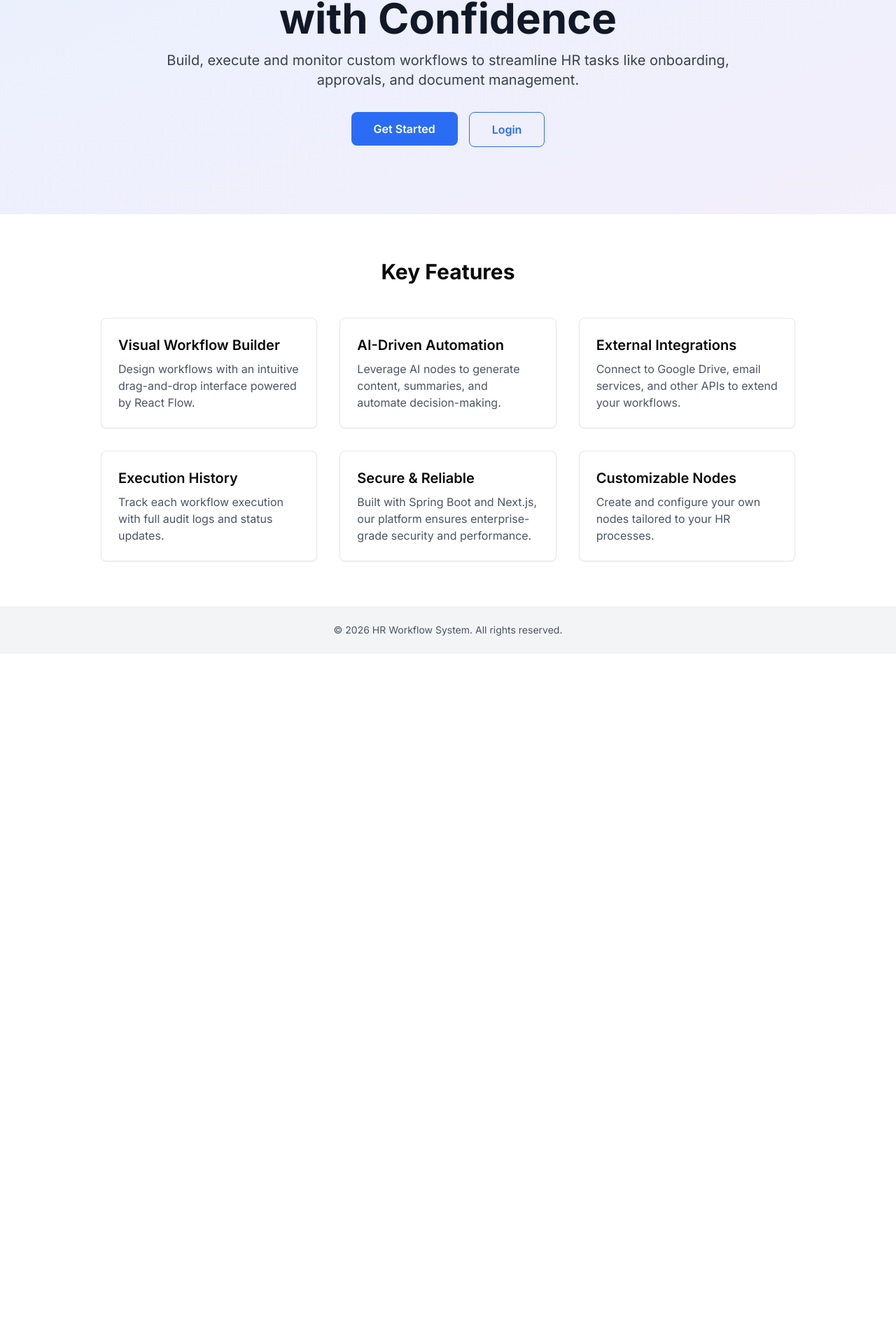
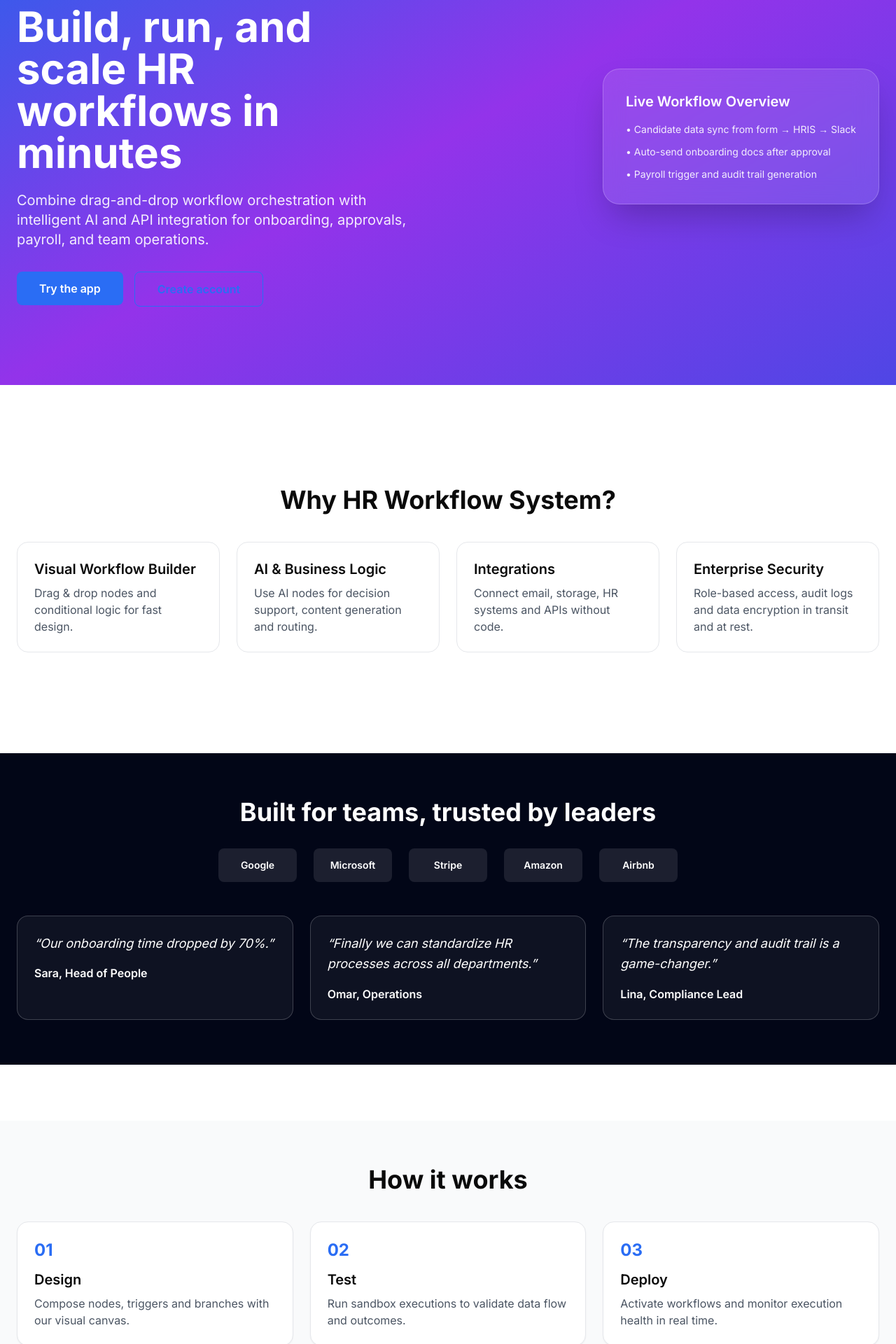
Before and after one commit to Aziz-Ennaciri/HR-WORKFLOW, a Next.js app in the folder hr-workflow-frontend/: page / in a window 1280 px wide. Shown: the part 160-2080 px from the top of the page at 70% size. Before the commit the page ends 1094 px from the top, so only its background shows below. Built offline with nearby package versions, Linux system fonts and the light colour scheme.

Commit message:
update frontend

```diff
--- a/hr-workflow-frontend/src/app/layout.tsx
+++ b/hr-workflow-frontend/src/app/layout.tsx
@@ -1,7 +1,6 @@
 import type { Metadata } from "next";
 import "./globals.css";
 import { Toaster } from "react-hot-toast";
-import Footer from "../components/layout/Footer";
 
 export const metadata: Metadata = {
   title: "HR Workflow System",
@@ -17,7 +16,6 @@ export default function RootLayout({
     <html lang="en">
       <body className="flex flex-col min-h-screen bg-background text-foreground">
         <main className="flex-grow">{children}</main>
-        <Footer />
         <Toaster
           position="top-right"
           toastOptions={{
--- a/hr-workflow-frontend/src/app/page.tsx
+++ b/hr-workflow-frontend/src/app/page.tsx
@@ -2,92 +2,199 @@
 
 import Link from "next/link";
 import Button from "../components/ui/Button";
-import Card from "../components/ui/Card";
+import Footer from "../components/layout/Footer";
 
 export default function Home() {
   return (
-    <div className="">
-      {/* Hero */}
-      <section className="bg-gradient-to-br from-primary/10 to-secondary/10 py-24">
-        <div className="max-w-4xl mx-auto text-center px-4">
-          <h1 className="text-5xl sm:text-6xl font-extrabold text-gray-900 mb-4">
-            Automate Your HR Processes with Confidence
-          </h1>
-          <p className="text-xl text-gray-700 mb-8">
-            Build, execute and monitor custom workflows to streamline HR tasks
-            like onboarding, approvals, and document management.
+    <div className="space-y-20">
+      <section className="bg-gradient-to-br from-blue-600 via-purple-600 to-indigo-600 text-white">
+        <div className="max-w-7xl mx-auto px-6 py-24 lg:py-28">
+          <div className="flex flex-col lg:flex-row lg:items-center lg:justify-between gap-12">
+            <div className="max-w-xl">
+              <p className="inline-flex items-center px-3 py-1.5 rounded-full bg-white/20 text-sm font-semibold tracking-wide uppercase">
+                enterprise-ready HR automation
+              </p>
+              <h1 className="mt-6 text-4xl sm:text-5xl lg:text-6xl font-extrabold leading-tight">
+                Build, run, and scale HR workflows in minutes
+              </h1>
+              <p className="mt-6 text-lg sm:text-xl text-white/90">
+                Combine drag-and-drop workflow orchestration with intelligent AI
+                and API integration for onboarding, approvals, payroll, and team
+                operations.
+              </p>
+              <div className="mt-8 flex flex-wrap gap-4">
+                <Link href="/login">
+                  <Button className="px-8 py-3" variant="primary">
+                    Try the app
+                  </Button>
+                </Link>
+                <Link href="/register">
+                  <Button className="px-8 py-3" variant="outline">
+                    Create account
+                  </Button>
+                </Link>
+              </div>
+            </div>
+            <div className="relative max-w-2xl">
+              <div className="rounded-3xl border border-white/20 bg-white/10 backdrop-blur-lg p-8 shadow-2xl">
+                <h3 className="text-white text-xl font-semibold mb-4">
+                  Live Workflow Overview
+                </h3>
+                <ul className="space-y-3 text-white/90 text-sm">
+                  <li>• Candidate data sync from form → HRIS → Slack</li>
+                  <li>• Auto-send onboarding docs after approval</li>
+                  <li>• Payroll trigger and audit trail generation</li>
+                </ul>
+              </div>
+            </div>
+          </div>
+        </div>
+      </section>
+
+      <section className="bg-white">
+        <div className="max-w-7xl mx-auto px-6 py-16">
+          <h2 className="text-3xl sm:text-4xl font-bold text-center mb-10">
+            Why HR Workflow System?
+          </h2>
+          <div className="grid gap-6 md:grid-cols-2 lg:grid-cols-4">
+            {[
+              {
+                title: "Visual Workflow Builder",
+                desc: "Drag & drop nodes and conditional logic for fast design.",
+              },
+              {
+                title: "AI & Business Logic",
+                desc: "Use AI nodes for decision support, content generation and routing.",
+              },
+              {
+                title: "Integrations",
+                desc: "Connect email, storage, HR systems and APIs without code.",
+              },
+              {
+                title: "Enterprise Security",
+                desc: "Role-based access, audit logs and data encryption in transit and at rest.",
+              },
+            ].map((item) => (
+              <div
+                key={item.title}
+                className="rounded-2xl border border-gray-200 p-6 hover:shadow-lg transition"
+              >
+                <h3 className="text-xl font-semibold mb-2">{item.title}</h3>
+                <p className="text-gray-600">{item.desc}</p>
+              </div>
+            ))}
+          </div>
+        </div>
+      </section>
+
+      <section className="bg-slate-950 text-white">
+        <div className="max-w-7xl mx-auto px-6 py-16">
+          <h2 className="text-3xl sm:text-4xl font-bold text-center mb-8">
+            Built for teams, trusted by leaders
+          </h2>
+          <div className="flex flex-wrap justify-center items-center gap-6">
+            {["Google", "Microsoft", "Stripe", "Amazon", "Airbnb"].map(
+              (logo) => (
+                <div
+                  key={logo}
+                  className="w-28 h-12 rounded-lg bg-white/10 flex items-center justify-center text-sm font-semibold"
+                >
+                  {logo}
+                </div>
+              ),
+            )}
+          </div>
+          <div className="mt-12 grid gap-6 md:grid-cols-3">
+            {[
+              {
+                quote: "Our onboarding time dropped by 70%.",
+                name: "Sara, Head of People",
+              },
+              {
+                quote:
+                  "Finally we can standardize HR processes across all departments.",
+                name: "Omar, Operations",
+              },
+              {
+                quote: "The transparency and audit trail is a game-changer.",
+                name: "Lina, Compliance Lead",
+              },
+            ].map((item) => (
+              <div
+                key={item.name}
+                className="rounded-2xl border border-white/20 p-6 bg-white/5"
+              >
+                <p className="italic text-lg leading-relaxed">“{item.quote}”</p>
+                <p className="mt-4 font-semibold">{item.name}</p>
+              </div>
+            ))}
+          </div>
+        </div>
+      </section>
+
+      <section className="bg-gray-50">
+        <div className="max-w-7xl mx-auto px-6 py-16">
+          <h2 className="text-3xl sm:text-4xl font-bold text-center mb-10">
+            How it works
+          </h2>
+          <div className="grid gap-6 md:grid-cols-3">
+            {[
+              {
+                step: "01",
+                title: "Design",
+                desc: "Compose nodes, triggers and branches with our visual canvas.",
+              },
+              {
+                step: "02",
+                title: "Test",
+                desc: "Run sandbox executions to validate data flow and outcomes.",
+              },
+              {
+                step: "03",
+                title: "Deploy",
+                desc: "Activate workflows and monitor execution health in real time.",
+              },
+            ].map((item) => (
+              <div
+                key={item.step}
+                className="rounded-2xl border border-gray-200 p-6 bg-white shadow-sm"
+              >
+                <div className="text-primary text-2xl font-bold mb-3">
+                  {item.step}
+                </div>
+                <h3 className="text-xl font-semibold mb-2">{item.title}</h3>
+                <p className="text-gray-600">{item.desc}</p>
+              </div>
+            ))}
+          </div>
+        </div>
+      </section>
+
+      <section className="bg-gradient-to-r from-blue-500 to-purple-600 text-white py-16">
+        <div className="max-w-5xl mx-auto text-center px-6">
+          <h2 className="text-3xl sm:text-4xl font-bold mb-4">
+            Ready to accelerate HR operations?
+          </h2>
+          <p className="text-lg text-white/90 mb-8">
+            Onboard faster, reduce manual follow-ups, and keep everyone aligned
+            with one workflow platform.
           </p>
-          <div className="flex justify-center space-x-4">
-            <Link href="/register">
-              <Button className="px-8 py-3" variant="primary">
-                Get Started
+          <div className="flex justify-center gap-4 flex-wrap">
+            <Link href="/login">
+              <Button className="px-10 py-3" variant="primary">
+                Try the app
               </Button>
             </Link>
-            <Link href="/login">
-              <Button className="px-8 py-3" variant="outline">
-                Login
+            <Link href="/register">
+              <Button className="px-10 py-3" variant="outline">
+                Sign up now
               </Button>
             </Link>
           </div>
         </div>
       </section>
 
-      {/* Features */}
-      <section className="py-16 bg-white">
-        <div className="max-w-5xl mx-auto px-4">
-          <h2 className="text-3xl font-bold text-center mb-12">Key Features</h2>
-          <div className="grid gap-8 sm:grid-cols-2 lg:grid-cols-3">
-            <Card>
-              <h3 className="text-xl font-semibold mb-2">
-                Visual Workflow Builder
-              </h3>
-              <p className="text-gray-600">
-                Design workflows with an intuitive drag-and-drop interface
-                powered by React Flow.
-              </p>
-            </Card>
-            <Card>
-              <h3 className="text-xl font-semibold mb-2">
-                AI-Driven Automation
-              </h3>
-              <p className="text-gray-600">
-                Leverage AI nodes to generate content, summaries, and automate
-                decision-making.
-              </p>
-            </Card>
-            <Card>
-              <h3 className="text-xl font-semibold mb-2">
-                External Integrations
-              </h3>
-              <p className="text-gray-600">
-                Connect to Google Drive, email services, and other APIs to
-                extend your workflows.
-              </p>
-            </Card>
-            <Card>
-              <h3 className="text-xl font-semibold mb-2">Execution History</h3>
-              <p className="text-gray-600">
-                Track each workflow execution with full audit logs and status
-                updates.
-              </p>
-            </Card>
-            <Card>
-              <h3 className="text-xl font-semibold mb-2">Secure & Reliable</h3>
-              <p className="text-gray-600">
-                Built with Spring Boot and Next.js, our platform ensures
-                enterprise-grade security and performance.
-              </p>
-            </Card>
-            <Card>
-              <h3 className="text-xl font-semibold mb-2">Customizable Nodes</h3>
-              <p className="text-gray-600">
-                Create and configure your own nodes tailored to your HR
-                processes.
-              </p>
-            </Card>
-          </div>
-        </div>
-      </section>
+      <Footer />
     </div>
   );
 }
--- a/hr-workflow-frontend/src/app/workflows/[id]/execute/page.tsx
+++ b/hr-workflow-frontend/src/app/workflows/[id]/execute/page.tsx
@@ -310,7 +310,8 @@ export default function ExecuteWorkflowPage() {
             />
             <p className="text-sm text-gray-500 mt-2">
               ℹ️ Enter input data as valid JSON. This data will be available to
-              all nodes in the workflow.
+              all nodes in the workflow; GPT nodes will use it to filter and
+              tailor the response.
             </p>
 
             <div className="mt-4">
--- a/hr-workflow-frontend/src/components/layout/Footer.tsx
+++ b/hr-workflow-frontend/src/components/layout/Footer.tsx
@@ -1,10 +1,32 @@
 export default function Footer() {
   return (
-    <footer className="bg-gray-100 dark:bg-gray-800 py-6">
-      <div className="max-w-7xl mx-auto px-4 sm:px-6 lg:px-8 text-center">
-        <p className="text-sm text-gray-600 dark:text-gray-400">
-          © {new Date().getFullYear()} HR Workflow System. All rights reserved.
-        </p>
+    <footer className="bg-gray-900 text-gray-200">
+      <div className="max-w-7xl mx-auto px-6 py-12 grid gap-8 md:grid-cols-3">
+        <div>
+          <h3 className="text-xl font-semibold">HR Workflow System</h3>
+          <p className="mt-2 text-sm text-gray-400">
+            Enterprise HR automation, approvals and onboarding in one platform.
+          </p>
+        </div>
+        <div>
+          <h4 className="font-semibold mb-2">Product</h4>
+          <ul className="space-y-1 text-sm text-gray-400">
+            <li>Workflow Builder</li>
+            <li>Execution History</li>
+            <li>Integrations</li>
+          </ul>
+        </div>
+        <div>
+          <h4 className="font-semibold mb-2">Company</h4>
+          <ul className="space-y-1 text-sm text-gray-400">
+            <li>About</li>
+            <li>Terms</li>
+            <li>Privacy</li>
+          </ul>
+        </div>
+      </div>
+      <div className="border-t border-gray-800 text-center py-4 text-sm text-gray-500">
+        © {new Date().getFullYear()} HR Workflow System. All rights reserved.
       </div>
     </footer>
   );
```
